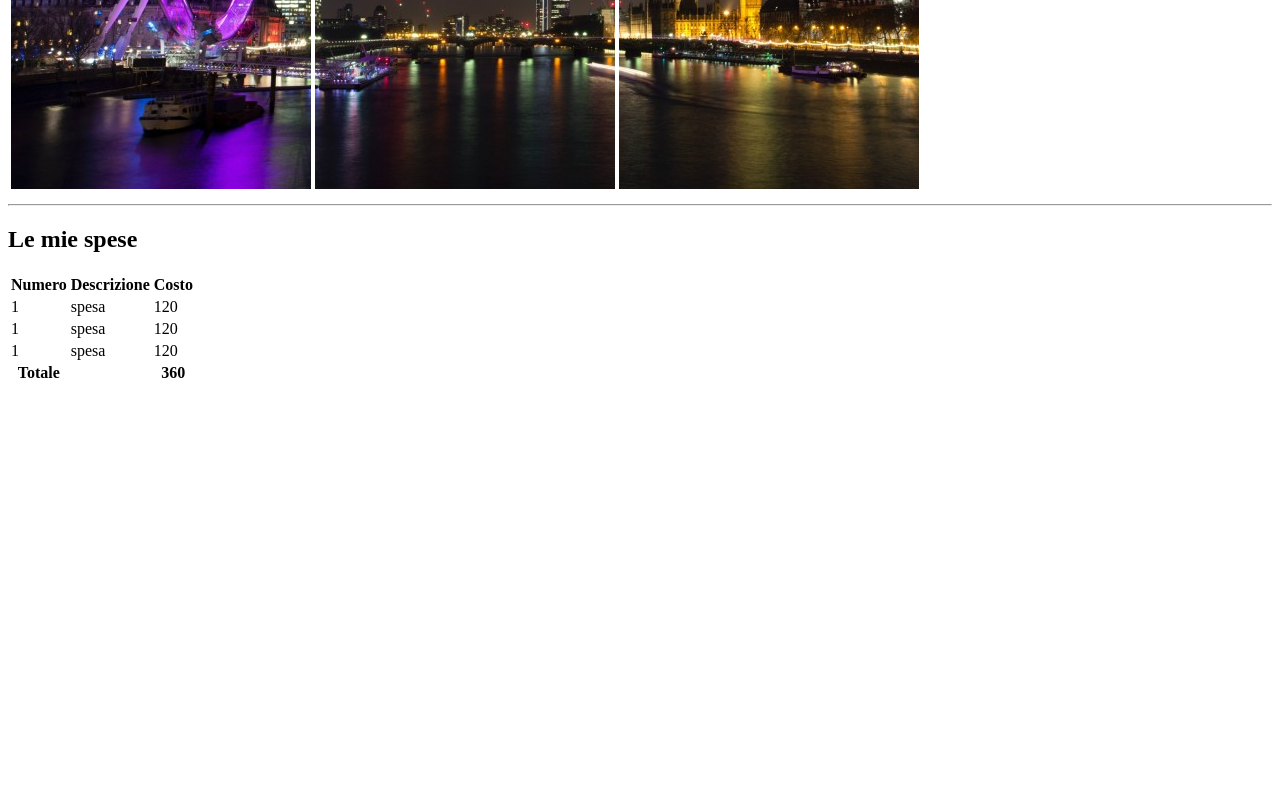
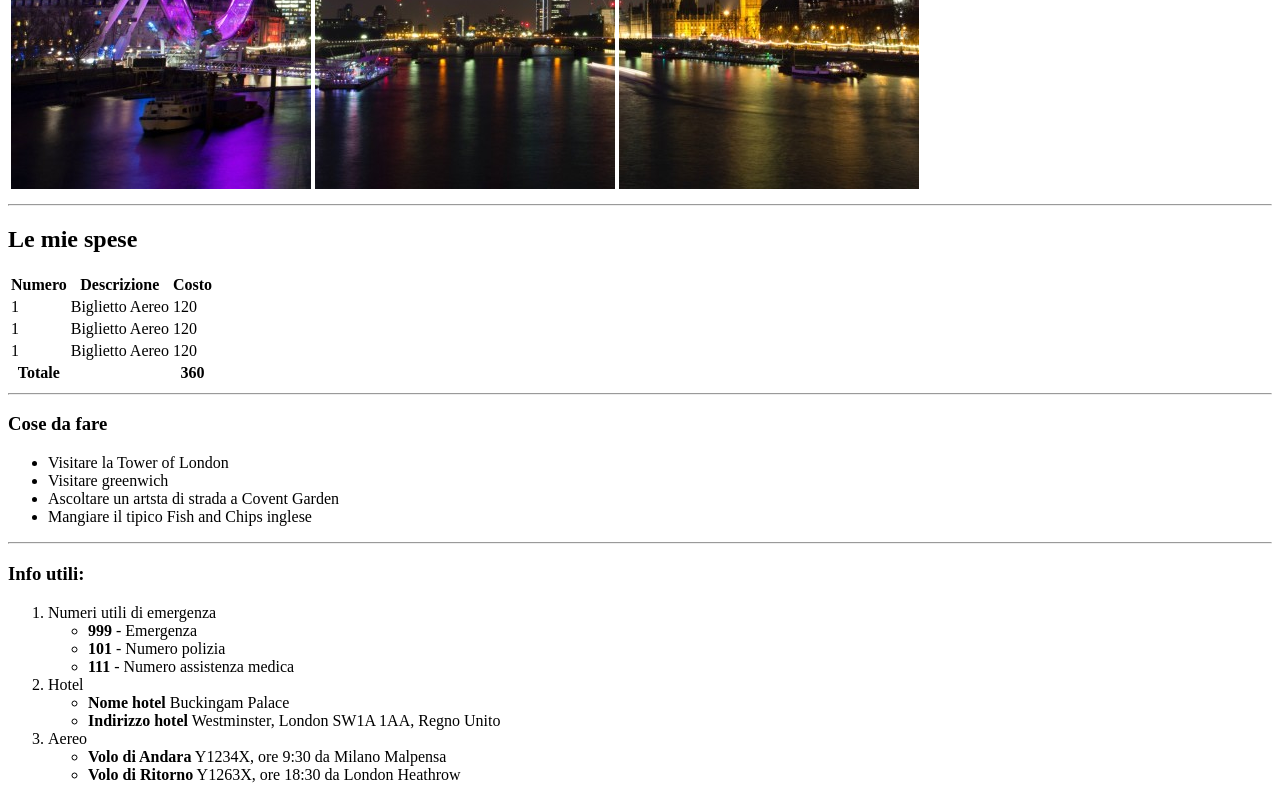
Before and after one commit to alemtt/html-london-trip, a plain HTML site: page index.html in a window 1280 px wide. Shown: the part 494-1294 px from the top of the page. Before the commit the page ends 887 px from the top, so only its background shows below. Drawn offline with Linux system fonts and the light colour scheme.

Commit message:
add 2 paragraf

```diff
--- a/index.html
+++ b/index.html
@@ -23,6 +23,7 @@
     <!--main site-->
     <main>
         <h2>Le mie spese</h2>
+        <!--tabella spese-->
         <table>
             <tr>
                 <th>Numero</th>
@@ -31,16 +32,16 @@
             </tr>
             <tr>
                 <td>1</td>
-                <td>spesa</td>
+                <td>Biglietto Aereo</td>
                 <td>120</td>
             </tr>
             <tr>
                 <td>1</td>
-                <td>spesa</td>
+                <td>Biglietto Aereo</td>
                 <td>120</td>
             </tr><tr>
                 <td>1</td>
-                <td>spesa</td>
+                <td>Biglietto Aereo</td>
                 <td>120</td>
             </tr>
             <tr>
@@ -49,7 +50,56 @@
                 <th>360</th>
             </tr>
         </table>
+        <hr>
 
+    <h3>Cose da fare</h3>
+        <!--lista cose da fare -->
+    <ul>
+        <li>Visitare la Tower of London</li>
+        <li>Visitare greenwich</li>
+        <li>Ascoltare un artsta di strada a Covent Garden </li>
+        <li>Mangiare il tipico Fish and Chips inglese</li>
+    </ul>
+    <hr>
+
+    <h3>Info utili:</h3>
+    <ol>
+        <li>
+            Numeri utili di emergenza
+            <ul>
+                <li><strong>999</strong> - Emergenza</li>
+                <li><strong>101</strong> - Numero polizia</li>
+                <li><strong>111</strong> - Numero assistenza medica</li>
+            </ul>
+        </li>
+        <li>
+            Hotel
+            <ul>
+                <li>
+                    <strong>Nome hotel</strong>
+                     Buckingam Palace
+                </li>
+                <li>
+                    <strong>Indirizzo hotel</strong>
+                    Westminster, London SW1A 1AA, Regno Unito
+                </li>
+
+            </ul>
+        </li>
+        <li>
+            Aereo
+                <ul>
+                    <li>
+                    <strong>Volo di Andara</strong>
+                    Y1234X, ore 9:30 da Milano Malpensa
+                    </li>
+                    <li>
+                        <strong>Volo di Ritorno</strong>
+                        Y1263X, ore 18:30 da London Heathrow
+                    </li>
+                </ul>
+        </li>
+    </ol>
     </main>
 </body>
 </html>
```
